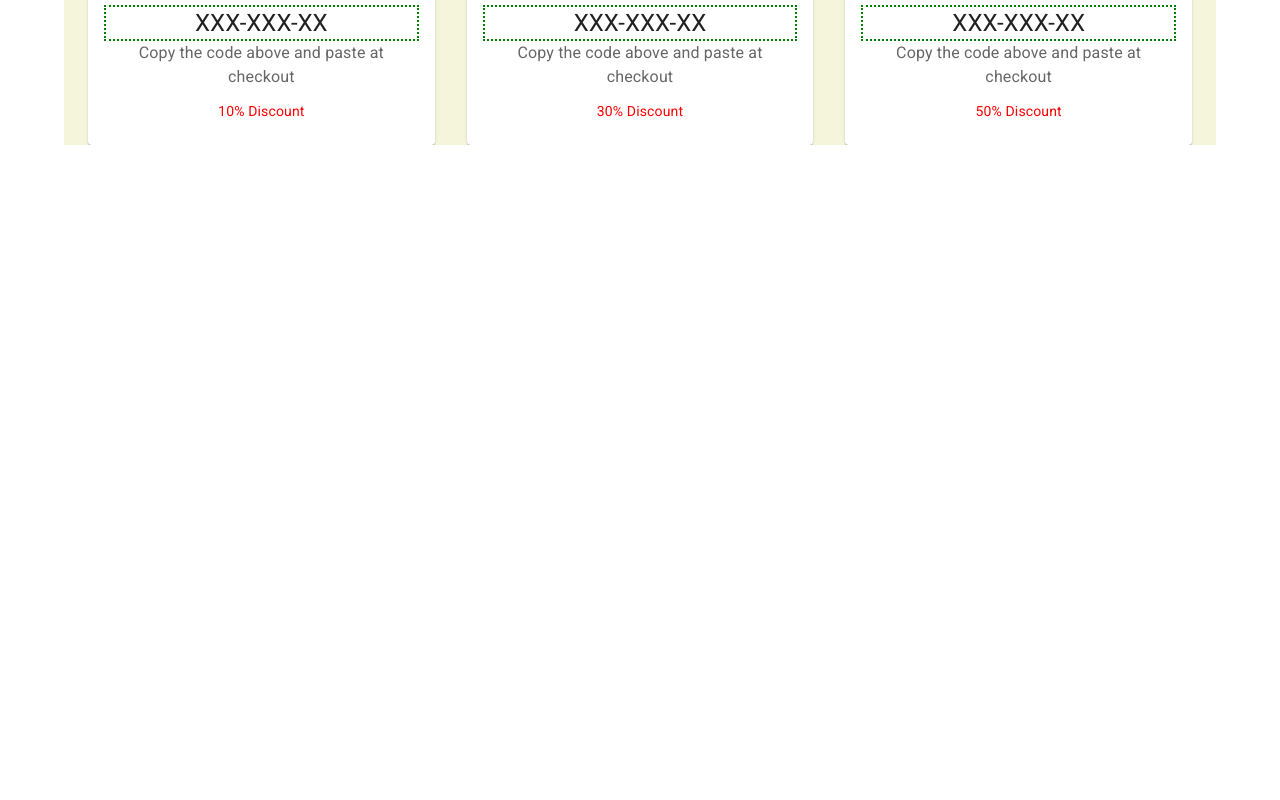
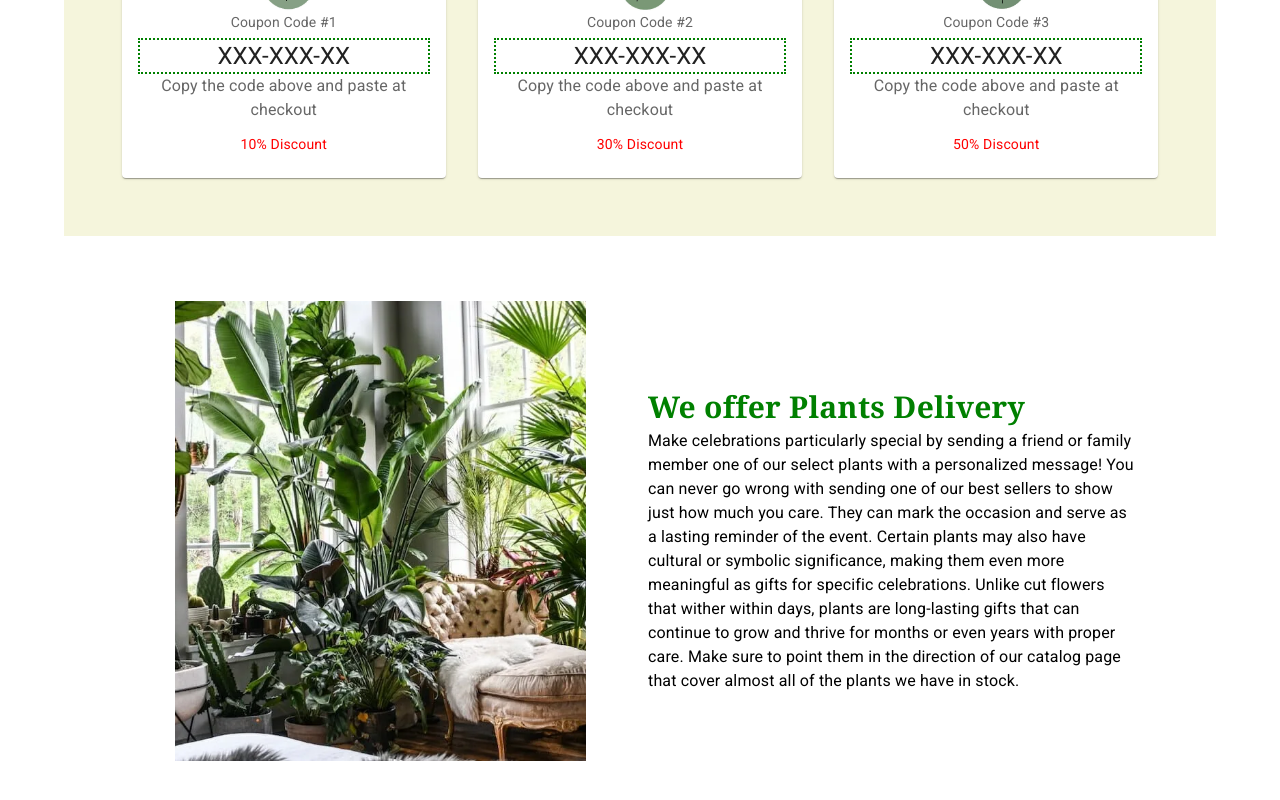
Before and after one commit to evgueniazet/eCommerce-Application, a React (Create React App) app in the folder e-commerce-app/: page / in a window 1280 px wide. Shown: the part 774-1574 px from the top of the page. Before the commit the page ends 919 px from the top, so only its background shows below. Built offline with nearby package versions, Linux system fonts and the light colour scheme; no server answers.

Commit message:
feat: add info section

```diff
--- a/e-commerce-app/src/pages/HomePage/HomePage.module.scss
+++ b/e-commerce-app/src/pages/HomePage/HomePage.module.scss
@@ -21,9 +21,10 @@
 
     .promoContainer{
         background-color: beige;
+        padding: 5%;
 
         .promoTitle {
-            padding-top: 5%;
+            padding-bottom: 3%;
             font-weight: 600;
             text-align: center;
         }
@@ -33,4 +34,27 @@
         }
     }
 
+    .infoContainer{
+        padding: 7%;
+        display: flex;
+        justify-content: space-around;
+        align-items: center;
+
+        .infoImage{
+            background-image: url(../../assets/HomePageImg/PlantsRoom.png);
+            background-repeat: no-repeat;
+            background-size: contain;
+            background-position: center;
+            height: 460px;
+            position: relative;
+        }
+
+        .info_title {
+            font-family: Georgia, 'Times New Roman', Times, serif;
+            font-size: 30px;
+            font-weight: 600;
+            color: green;
+        }
+
+    }
 }
--- a/e-commerce-app/src/pages/HomePage/HomePage.tsx
+++ b/e-commerce-app/src/pages/HomePage/HomePage.tsx
@@ -27,7 +27,7 @@ export const HomePage: React.FC = () => {
         </Typography>
         <Grid container spacing={4} textAlign="center">
           <Grid item xs={12} sm={6} md={4}>
-            <Card sx={{ minWidth: 275 }}>
+            <Card>
               <CardContent>
                 <Avatar
                   alt="Promo1"
@@ -50,7 +50,7 @@ export const HomePage: React.FC = () => {
             </Card>
           </Grid>
           <Grid item xs={12} sm={6} md={4}>
-            <Card sx={{ minWidth: 275 }}>
+            <Card>
               <CardContent>
                 <Avatar
                   alt="Promo2"
@@ -73,7 +73,7 @@ export const HomePage: React.FC = () => {
             </Card>
           </Grid>
           <Grid item xs={12} sm={6} md={4}>
-            <Card sx={{ minWidth: 275 }}>
+            <Card>
               <CardContent>
                 <Avatar
                   alt="Promo3"
@@ -97,6 +97,25 @@ export const HomePage: React.FC = () => {
           </Grid>
         </Grid>
       </Container>
+      <Grid container className={styles.infoContainer} spacing={2}>
+        <Grid item className={styles.infoImage} xs={12} sm={7} md={6}></Grid>
+        <Grid item xs={12} sm={7} md={6}>
+          <Box>
+            <Typography className={styles.info_title}>We offer Plants Delivery</Typography>
+            <Typography component="p" className={styles.info_text}>
+              Make celebrations particularly special by sending a friend or family member one of our
+              select plants with a personalized message! You can never go wrong with sending one of
+              our best sellers to show just how much you care. They can mark the occasion and serve
+              as a lasting reminder of the event. Certain plants may also have cultural or symbolic
+              significance, making them even more meaningful as gifts for specific celebrations.
+              Unlike cut flowers that wither within days, plants are long-lasting gifts that can
+              continue to grow and thrive for months or even years with proper care. Make sure to
+              point them in the direction of our catalog page that cover almost all of the plants we
+              have in stock.
+            </Typography>
+          </Box>
+        </Grid>
+      </Grid>
     </Container>
   );
 };
```
Also changed, not shown: e-commerce-app/src/assets/HomePageImg/PlantsRoom.png (added).
